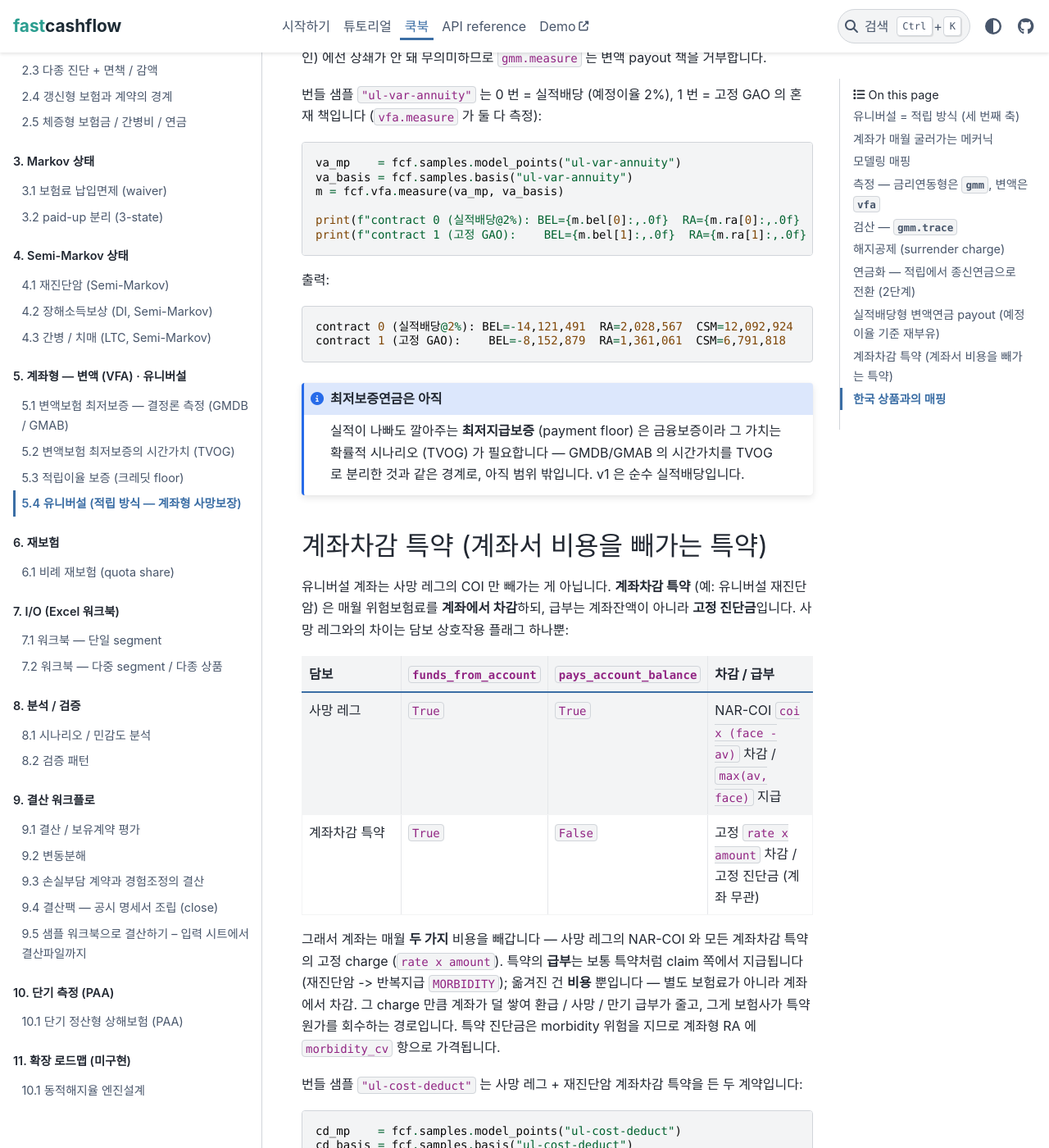
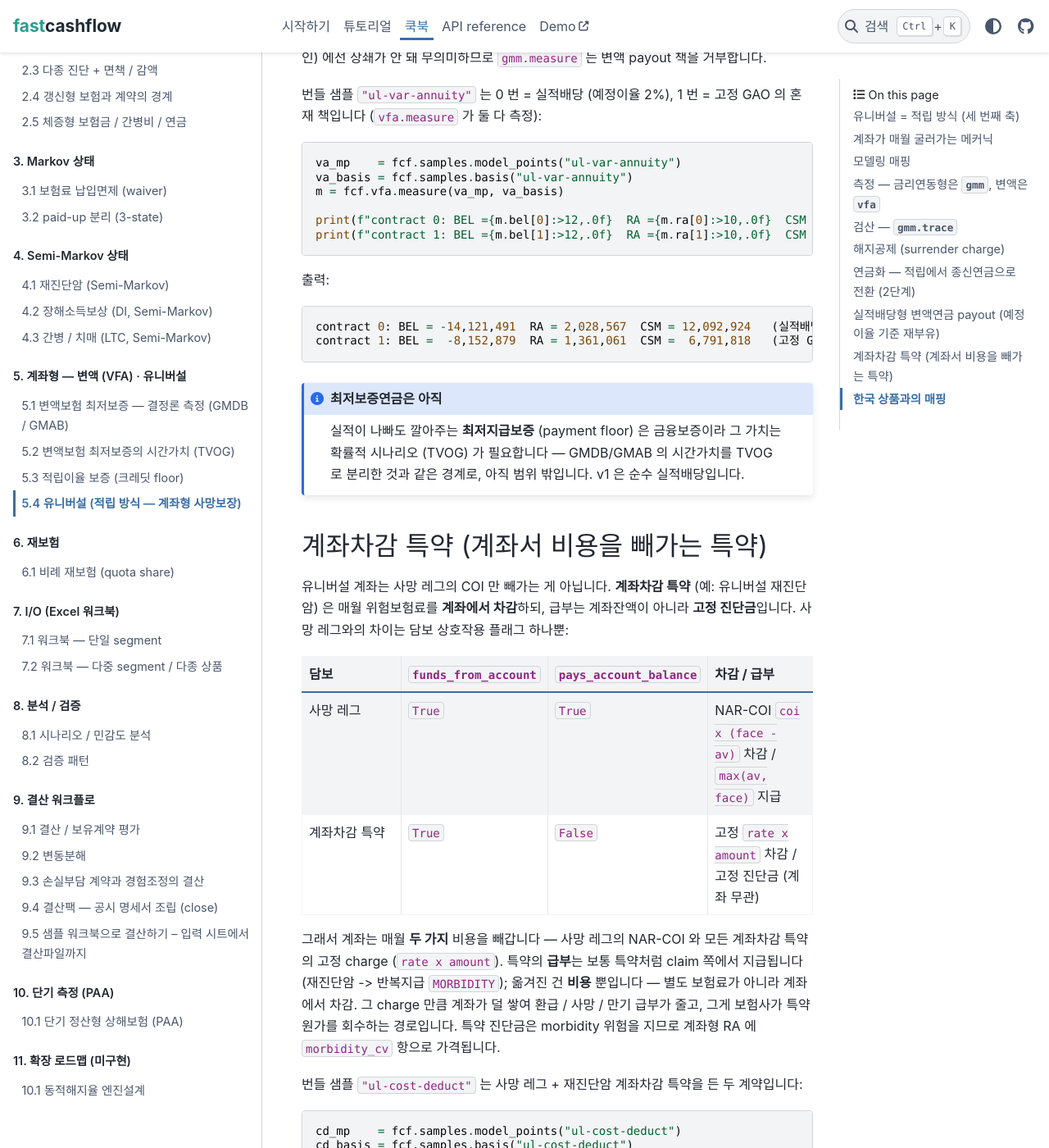
Before and after one commit to seokhoonj/fastcashflow, a Sphinx documentation site: the page built from docs/cookbook/account/universal-life.md, in a window 1280 px wide and 1400 px high, scrolled down 6810 px. Shown: the whole window at 82% size. Built offline with Sphinx 7.4.7 and the PyData theme 0.15.4, drawn with Linux system fonts in a browser that asks for light colours; some of the changed text lies outside the part shown.

Commit message:
docs: right-align the universal-life example outputs
The CSM and contract BEL/RA/CSM print groups left their numbers unpadded (left-
aligned) and put Korean labels in the alignment-critical columns, so the digits did
not line up under a monospace font (Korean glyphs are double-width). Give each number
a width specifier and move the Korean label to the end of the line, past the aligned
ASCII columns.

````diff
--- a/docs/cookbook/account/universal-life.md
+++ b/docs/cookbook/account/universal-life.md
@@ -239,15 +239,15 @@
 ann_basis = fcf.samples.basis("ul-annuity")
 m = fcf.gmm.measure(ann_mp, ann_basis)
 
-print(f"contract 0 (적립15년): BEL={m.bel[0]:,.0f}  RA={m.ra[0]:,.0f}  CSM={m.csm[0]:,.0f}")
-print(f"contract 1 (일시납):   BEL={m.bel[1]:,.0f}  RA={m.ra[1]:,.0f}  CSM={m.csm[1]:,.0f}")
+print(f"contract 0: BEL ={m.bel[0]:>12,.0f}  RA ={m.ra[0]:>10,.0f}  CSM ={m.csm[0]:>11,.0f}   (적립15년)")
+print(f"contract 1: BEL ={m.bel[1]:>12,.0f}  RA ={m.ra[1]:>10,.0f}  CSM ={m.csm[1]:>11,.0f}   (일시납)")
 ```
 
 출력:
 
 ```
-contract 0 (적립15년): BEL=-14,870,126  RA=2,047,038  CSM=12,823,088
-contract 1 (일시납):   BEL=-6,855,295  RA=1,476,207  CSM=5,379,088
+contract 0: BEL = -14,870,126  RA = 2,047,038  CSM = 12,823,088   (적립15년)
+contract 1: BEL =  -6,855,295  RA = 1,476,207  CSM =  5,379,088   (일시납)
 ```
 
 `gmm.trace` 의 **연금화 섹션** 이 전환 산식을 그대로 풀어 보여줍니다 — 전환월의
@@ -302,15 +302,15 @@
 va_basis = fcf.samples.basis("ul-var-annuity")
 m = fcf.vfa.measure(va_mp, va_basis)
 
-print(f"contract 0 (실적배당@2%): BEL={m.bel[0]:,.0f}  RA={m.ra[0]:,.0f}  CSM={m.csm[0]:,.0f}")
-print(f"contract 1 (고정 GAO):    BEL={m.bel[1]:,.0f}  RA={m.ra[1]:,.0f}  CSM={m.csm[1]:,.0f}")
+print(f"contract 0: BEL ={m.bel[0]:>12,.0f}  RA ={m.ra[0]:>10,.0f}  CSM ={m.csm[0]:>11,.0f}   (실적배당@2%)")
+print(f"contract 1: BEL ={m.bel[1]:>12,.0f}  RA ={m.ra[1]:>10,.0f}  CSM ={m.csm[1]:>11,.0f}   (고정 GAO)")
 ```
 
 출력:
 
 ```
-contract 0 (실적배당@2%): BEL=-14,121,491  RA=2,028,567  CSM=12,092,924
-contract 1 (고정 GAO):    BEL=-8,152,879  RA=1,361,061  CSM=6,791,818
+contract 0: BEL = -14,121,491  RA = 2,028,567  CSM = 12,092,924   (실적배당@2%)
+contract 1: BEL =  -8,152,879  RA = 1,361,061  CSM =  6,791,818   (고정 GAO)
 ```
 
 :::{admonition} 최저보증연금은 아직
@@ -359,15 +359,15 @@
 cd_basis = fcf.samples.basis("ul-cost-deduct")
 m = fcf.gmm.measure(cd_mp, cd_basis)
 
-print(f"contract 0: BEL={m.bel[0]:,.0f}  RA={m.ra[0]:,.0f}  CSM={m.csm[0]:,.0f}")
-print(f"contract 1: BEL={m.bel[1]:,.0f}  RA={m.ra[1]:,.0f}  CSM={m.csm[1]:,.0f}")
+print(f"contract 0: BEL ={m.bel[0]:>12,.0f}  RA ={m.ra[0]:>10,.0f}  CSM ={m.csm[0]:>11,.0f}")
+print(f"contract 1: BEL ={m.bel[1]:>12,.0f}  RA ={m.ra[1]:>10,.0f}  CSM ={m.csm[1]:>11,.0f}")
 ```
 
 출력:
 
 ```
-contract 0: BEL=-2,466,380  RA=145,797  CSM=2,320,583
-contract 1: BEL=-1,159,364  RA=78,412  CSM=1,080,952
+contract 0: BEL =  -2,466,380  RA =   145,797  CSM =  2,320,583
+contract 1: BEL =  -1,159,364  RA =    78,412  CSM =  1,080,952
 ```
 
 특약 (`CANCER`) 은 `CoverageRate("CANCER", rate, funds_from_account=True,
````
Also changed, not shown: other parts of docs/cookbook/account/universal-life.md (+4 -4 lines).
